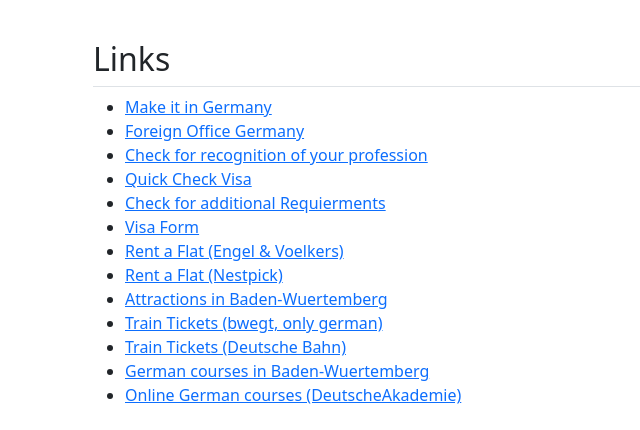
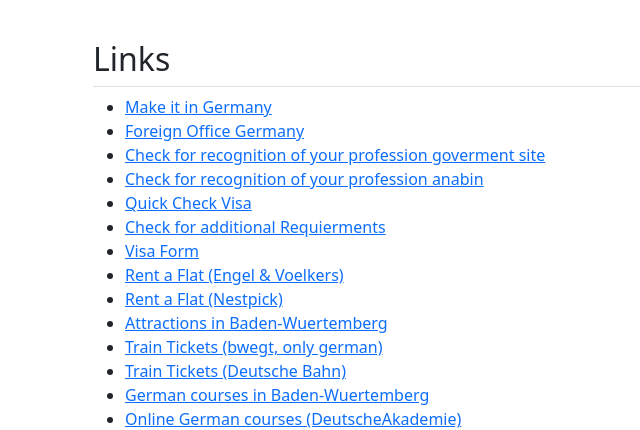
Before and after one commit to Economy-Work/WorkInBW, a PHP site: page /personalityCheck/links.php in a window 1280 px wide. Shown: the part 72-502 px from the top of the page, without its empty margins (1-641 px from the left). Run offline with PHP 8.4, Linux system fonts and the light colour scheme; the visitor is signed in with stand-in values (Sample User, id 1).

Commit message:
added anabin

```diff
--- a/backend/links.php
+++ b/backend/links.php
@@ -21,7 +21,8 @@ require_once __DIR__.'/config.php';
     <ul>
       <li><a href="https://www.make-it-in-germany.com/en/" target="_blank">Make it in Germany</a></li>
       <li><a href="https://www.auswaertiges-amt.de/en" target="_blank">Foreign Office Germany</a></li>
-      <li><a href="https://www.anerkennung-in-deutschland.de/en/interest/finder/profession?type=list" target="_blank">Check for recognition of your profession</a></li>
+      <li><a href="https://www.anerkennung-in-deutschland.de/en/interest/finder/profession?type=list" target="_blank">Check for recognition of your profession goverment site</a></li>
+      <li><a href="https://anabin.kmk.org/no_cache/filter/institutionen.html" target="_blank">Check for recognition of your profession anabin</a></li>
       <li><a href="https://visa.diplo.de/en/index.html#/vib/schnelltest" target="_blank">Quick Check Visa</a></li>
       <li><a href="https://www.diplo.de/addresses" target="_blank">Check for additional Requierments</a></li>
       <li><a href="https://videx-national.diplo.de/videx/visum-erfassung/#/videx-langfristiger-aufenthalt" target="_blank">Visa Form</a></li>
```
